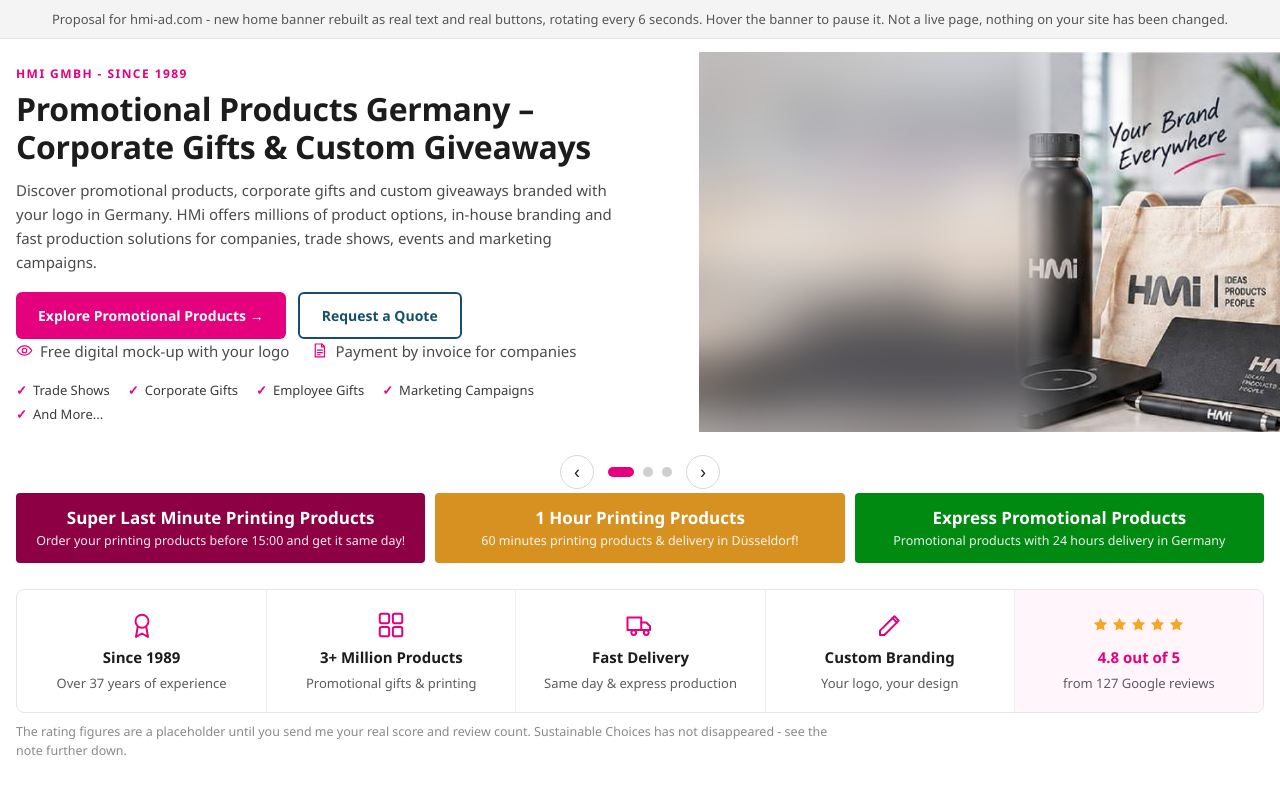
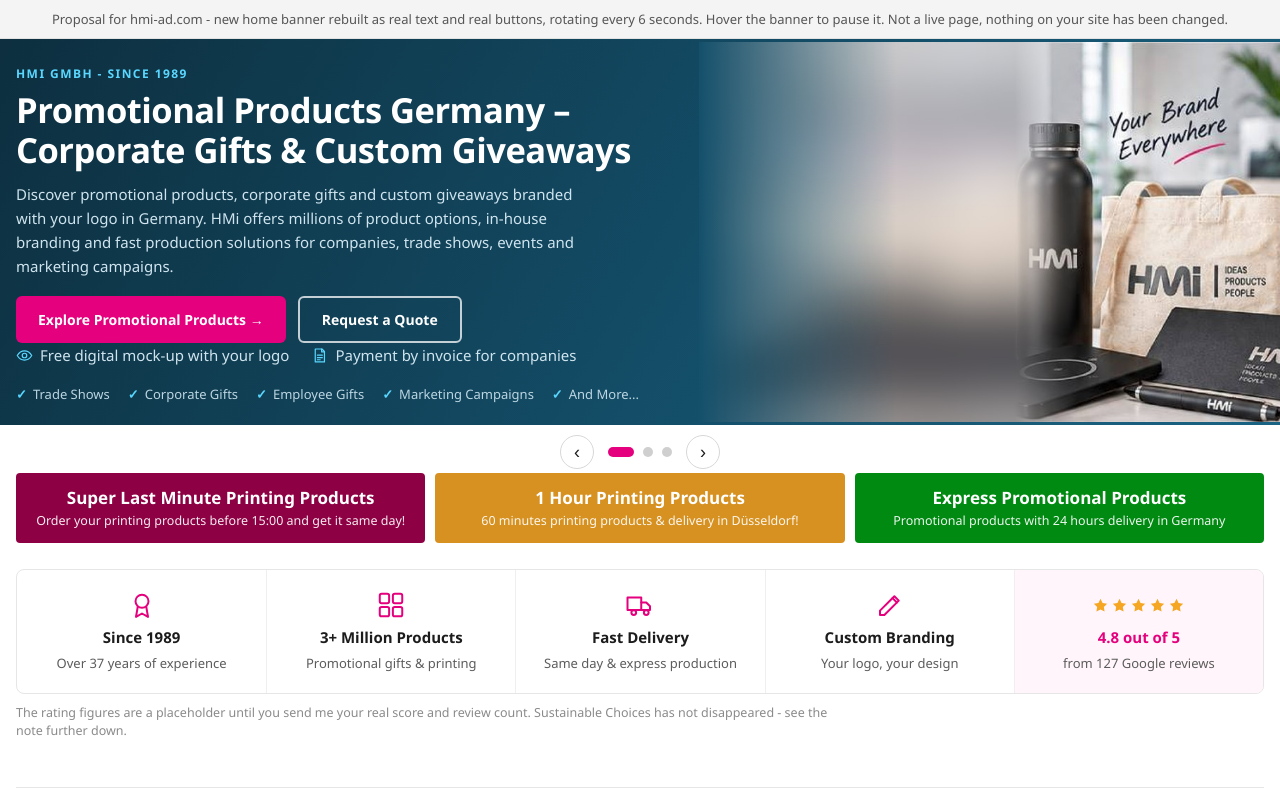
Before and after one commit to anirudhatalmale6-alt/hmi-home-banner-proposal, a plain HTML site: page index.html in a window 1280 px wide. Shown: the top 800 px of the page. Drawn offline with Linux system fonts and the light colour scheme.

Commit message:
Apply option A (brand colour band) to the main banner

```diff
--- a/index.html
+++ b/index.html
@@ -31,8 +31,11 @@
   }
   .wrap{max-width:var(--maxw);margin:0 auto;padding:0 16px}
 
-  /* ---------- slider ---------- */
-  .hero{position:relative;overflow:hidden;background:#fff}
+  /* ---------- slider (option A - brand colour band) ---------- */
+  .hero{
+    position:relative;overflow:hidden;
+    background:linear-gradient(120deg,#0d2f3f 0%,#14506b 62%,#1a6382 100%);
+  }
   .hero-track{position:relative}
   .slide{
     position:absolute;inset:0;opacity:0;visibility:hidden;
@@ -47,15 +50,16 @@
     min-height:380px;
     padding-left:max(16px, calc((100% - var(--maxw))/2 + 16px));
   }
-  .slide-text{max-width:620px;padding:22px 0}
+  .slide-text{max-width:680px;padding:22px 0}
   .eyebrow{
     display:inline-block;font-size:12px;letter-spacing:.12em;text-transform:uppercase;
-    color:var(--pink);font-weight:700;margin:0 0 8px;
+    color:#59d7ff;font-weight:700;margin:0 0 8px;
   }
   .slide h2{
-    font-size:clamp(22px,2.5vw,34px);line-height:1.18;margin:0 0 12px;font-weight:800;letter-spacing:-.01em;
+    font-size:clamp(22px,2.7vw,36px);line-height:1.16;margin:0 0 12px;font-weight:800;letter-spacing:-.015em;
+    color:#fff;
   }
-  .slide p{font-size:15px;line-height:1.6;color:var(--muted);margin:0 0 18px}
+  .slide p{font-size:15px;line-height:1.6;color:#cfe4ee;margin:0 0 18px;max-width:580px}
   .btns{display:flex;flex-wrap:wrap;gap:12px}
   .btn{
     display:inline-flex;align-items:center;gap:8px;
@@ -66,8 +70,8 @@
   .btn:focus-visible{outline:3px solid #1c1c1c;outline-offset:2px}
   .btn-primary{background:var(--pink);color:#fff}
   .btn-primary:hover{background:var(--pink-dark);transform:translateY(-1px)}
-  .btn-ghost{background:#fff;color:#14506b;border:2px solid #14506b}
-  .btn-ghost:hover{background:#14506b;color:#fff;transform:translateY(-1px)}
+  .btn-ghost{background:transparent;color:#fff;border:2px solid rgba(255,255,255,.75)}
+  .btn-ghost:hover{background:#fff;color:#14506b;transform:translateY(-1px)}
 
   .slide-media{position:relative;height:380px}
   .slide-media img{
@@ -75,18 +79,23 @@
     object-fit:cover;object-position:center;
   }
   .slide-1 .slide-media img{object-position:100% 50%}
+  /* blend the photo into the teal on its left edge */
+  .slide-media::before{
+    content:"";position:absolute;inset:0;z-index:1;pointer-events:none;
+    background:linear-gradient(90deg,#14506b 0%,rgba(20,80,107,0) 34%);
+  }
   .ticks{
     margin:16px 0 0;padding:0;list-style:none;
     display:flex;flex-wrap:wrap;gap:6px 18px;
-    font-size:13px;color:#3a3a3a;
+    font-size:13px;color:#bcd6e2;
   }
-  .ticks li::before{content:"\2713";color:var(--pink);font-weight:700;margin-right:6px}
+  .ticks li::before{content:"\2713";color:#59d7ff;font-weight:700;margin-right:6px}
   .reassure{
     display:flex;flex-wrap:wrap;gap:6px 22px;margin:14px 0 0;
-    font-size:13.5px;color:#2b2b2b;
+    font-size:13.5px;color:#eaf4f9;
   }
   .reassure span{display:inline-flex;align-items:center;gap:7px}
-  .reassure svg{width:17px;height:17px;stroke:var(--pink);fill:none;stroke-width:1.7;
+  .reassure svg{width:17px;height:17px;stroke:#59d7ff;fill:none;stroke-width:1.7;
     stroke-linecap:round;stroke-linejoin:round;flex:0 0 auto}
   .trust-foot{
     max-width:820px;margin:10px 0 0;font-size:12.5px;line-height:1.5;color:#8a8a8a;
@@ -182,6 +191,7 @@
     .slide-media{order:-1}
     .slide-media{height:210px}
     .slide-media img{height:100%}
+    .slide-media::before{display:none}
     .ticks{gap:4px 14px;font-size:12.5px}
     .bars{grid-template-columns:1fr}
     .nav{width:36px;height:36px}
```
